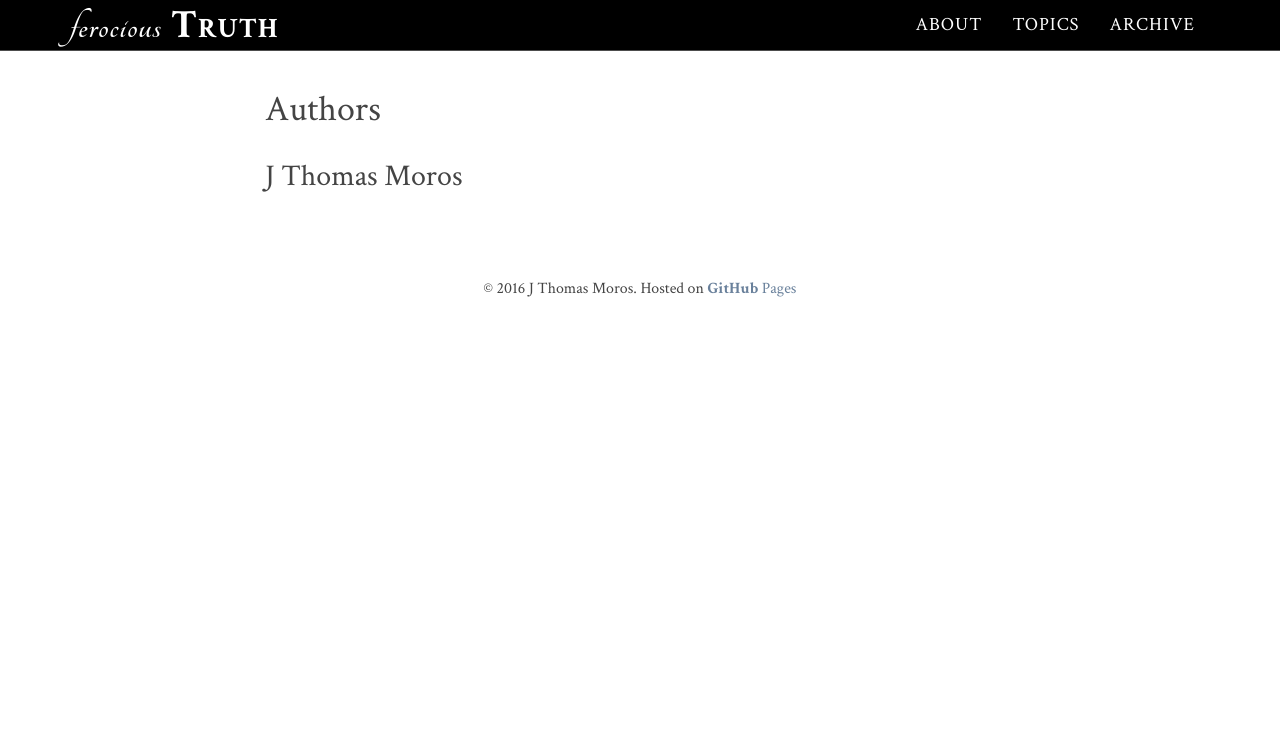
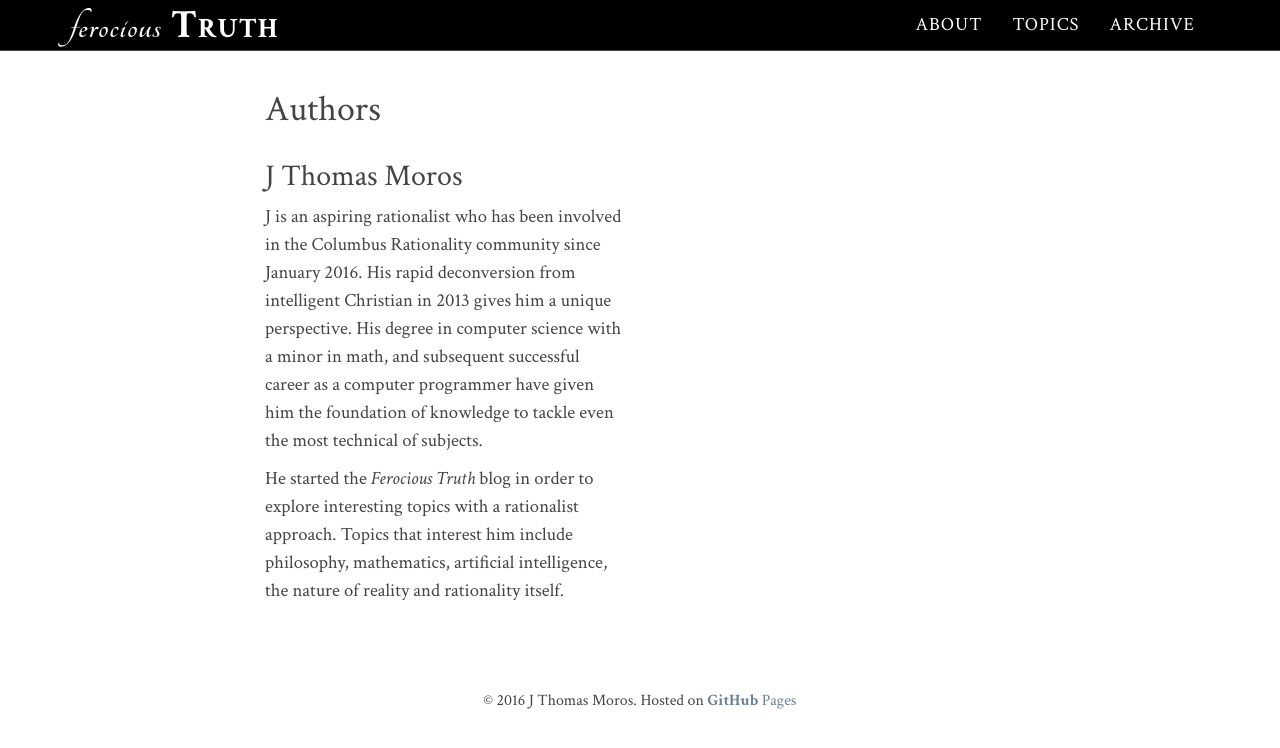
Before and after one commit to FerociousTruth/FerociousTruth.github.io, a Jekyll site: the page built from about/index.html, in a window 1280 px wide. Shown: the top 748 px of the page. Built offline with Jekyll 4.4.1, drawn with Linux system fonts in a browser that asks for light colours; nearby versions of some CDN libraries; comment, search, counter and statistics services are not loaded.

Commit message:
post bio

```diff
--- a/about/index.html
+++ b/about/index.html
@@ -9,6 +9,9 @@ sitemap:
 	<div class="row">
 		<div class="col-sm-6">
 			<h2>J Thomas Moros</h2>
+			<p>J is an aspiring rationalist who has been involved in the Columbus Rationality community since January 2016.  His rapid deconversion from intelligent Christian in 2013 gives him a unique perspective.  His degree in computer science with a minor in math, and subsequent successful career as a computer programmer have given him the foundation of knowledge to tackle even the most technical of subjects.</p>
+
+			<p>He started the <i>Ferocious Truth</i> blog in order to explore interesting topics with a rationalist approach.  Topics that interest him include philosophy, mathematics, artificial intelligence, the nature of reality and rationality itself.</p>
 		</div>
 		<div class="col-sm-6">
 			<h2></h2>
```
